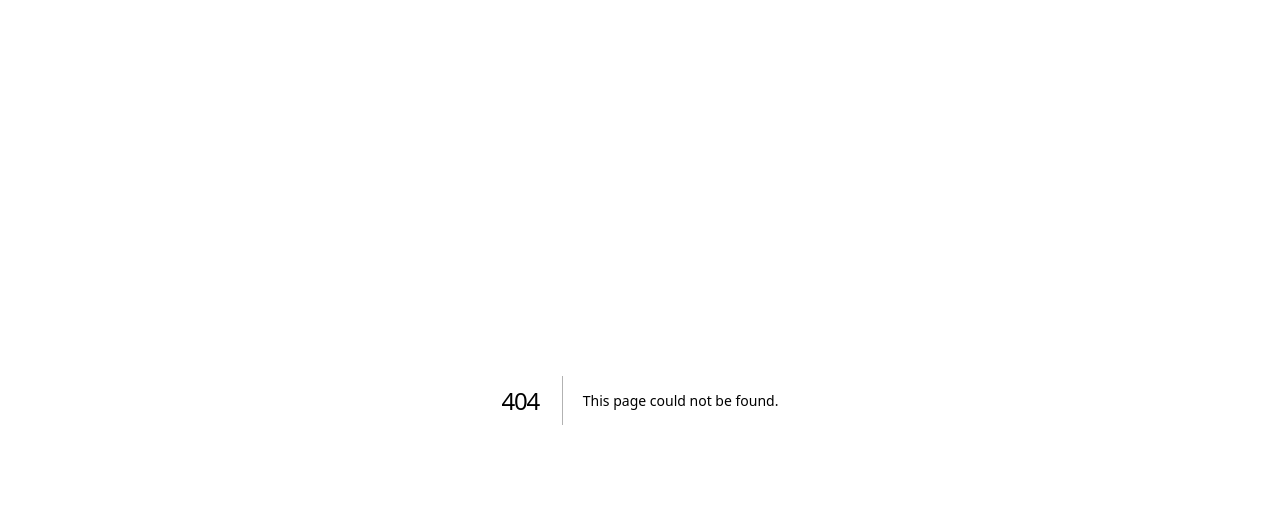
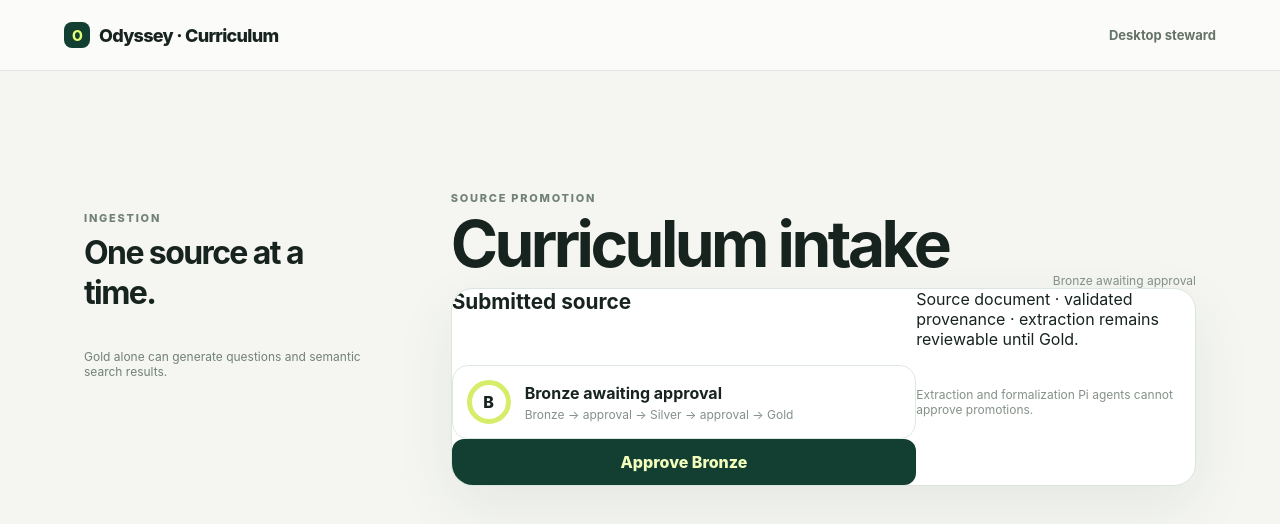
Before and after one commit to phanijapps/odyssey, a Next.js app in the folder app/: page /ingestion in a window 1280 px wide. Before the commit this address had no page. Shown: the top 524 px of the page. Built offline with nearby package versions, Linux system fonts and the light colour scheme.

Commit message:
feat: add desktop curriculum intake view
Present the gated Bronze-to-Gold steward workflow in a compact desktop screen.

```diff
--- /dev/null
+++ b/app/src/app/ingestion/page.tsx
@@ -0,0 +1,102 @@
+"use client";
+
+import { useState } from "react";
+
+type Stage =
+  | "bronze"
+  | "bronze-approved"
+  | "silver"
+  | "silver-approved"
+  | "gold";
+
+const stageLabel: Record<Stage, string> = {
+  bronze: "Bronze awaiting approval",
+  "bronze-approved": "Bronze approved",
+  silver: "Silver awaiting approval",
+  "silver-approved": "Silver approved",
+  gold: "Gold indexed",
+};
+
+/** Desktop-only steward workflow for source promotion. */
+export default function IngestionPage() {
+  const [stage, setStage] = useState<Stage>("bronze");
+  const next = () =>
+    setStage((current) =>
+      current === "bronze"
+        ? "bronze-approved"
+        : current === "bronze-approved"
+          ? "silver"
+          : current === "silver"
+            ? "silver-approved"
+            : "gold",
+    );
+  const action =
+    stage === "bronze"
+      ? "Approve Bronze"
+      : stage === "bronze-approved"
+        ? "Ingest to Silver"
+        : stage === "silver"
+          ? "Approve Silver"
+          : stage === "silver-approved"
+            ? "Ingest to Gold"
+            : "Gold indexed";
+  return (
+    <main className="portal-shell">
+      <header className="topbar">
+        <div className="wordmark">
+          <span className="small-mark">O</span>Odyssey · Curriculum
+        </div>
+        <span className="profile-chip">Desktop steward</span>
+      </header>
+      <section className="portal-grid">
+        <aside className="sidebar">
+          <p className="eyebrow">INGESTION</p>
+          <h2>One source at a time.</h2>
+          <p className="memory-state">
+            Gold alone can generate questions and semantic search results.
+          </p>
+        </aside>
+        <section className="practice-panel">
+          <div className="section-heading">
+            <div>
+              <p className="eyebrow">SOURCE PROMOTION</p>
+              <h1>Curriculum intake</h1>
+            </div>
+            <span className="step-label">{stageLabel[stage]}</span>
+          </div>
+          <div className="question-card">
+            <h2>Submitted source</h2>
+            <p>
+              Source document · validated provenance · extraction remains
+              reviewable until Gold.
+            </p>
+            <div className="progress-card">
+              <span className="progress-ring">
+                {stage === "gold"
+                  ? "G"
+                  : stage.startsWith("silver")
+                    ? "S"
+                    : "B"}
+              </span>
+              <div>
+                <strong>{stageLabel[stage]}</strong>
+                <small>Bronze → approval → Silver → approval → Gold</small>
+              </div>
+            </div>
+            <p className="hint">
+              Extraction and formalization Pi agents cannot approve promotions.
+            </p>
+            <button
+              className="primary-button"
+              type="button"
+              onClick={next}
+              disabled={stage === "gold"}
+            >
+              {action}
+            </button>
+          </div>
+        </section>
+      </section>
+    </main>
+  );
+}
```
